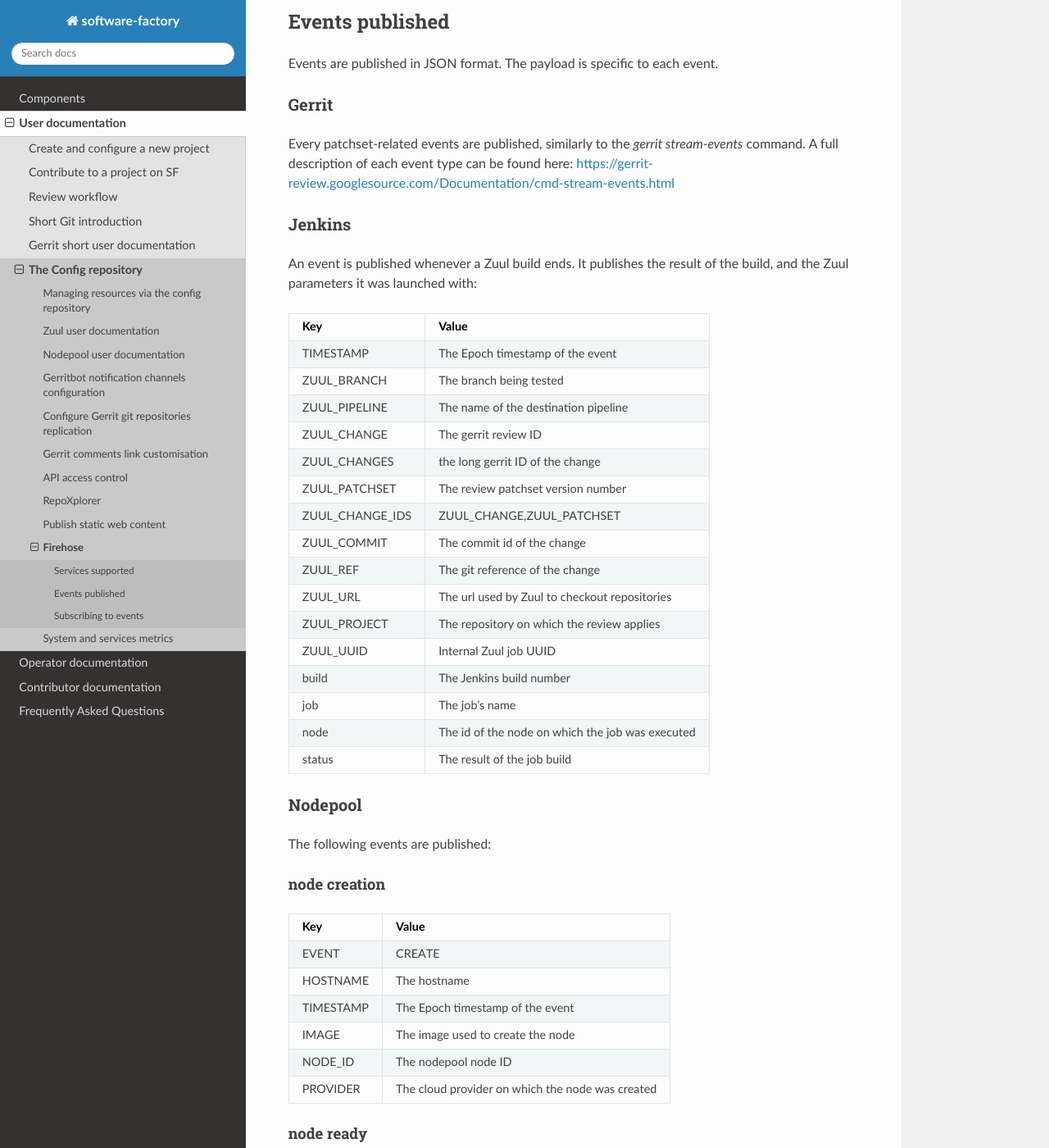
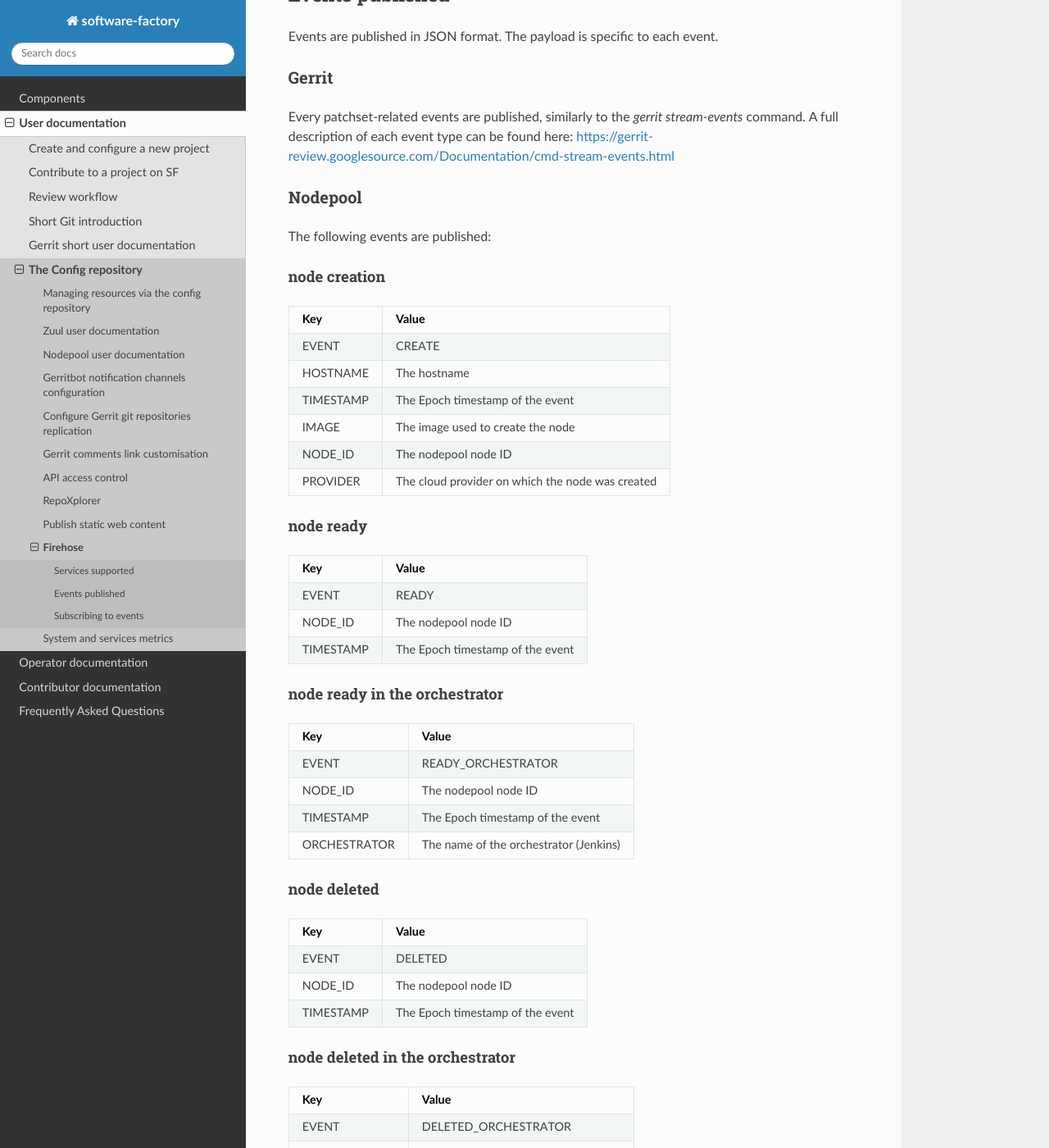
Before and after one commit to softwarefactory-project/sf-docs, a Sphinx documentation site: the page built from docs/user/firehose_user.rst, in a window 1280 px wide and 1400 px high, scrolled down 619 px. Shown: the whole window at 82% size. Built offline with Sphinx 7.4.7 and the Read the Docs theme 2.0.0, drawn with Linux system fonts in a browser that asks for light colours; some of the changed text lies outside the part shown.

Commit message:
cleanup: remove outdated part
- remove components.dot
- remove jenkins data from firehose_user

Change-Id: I47d97ade12e118a05010911fbe6e83757fb1d407

```diff
--- a/docs/user/firehose_user.rst
+++ b/docs/user/firehose_user.rst
@@ -19,14 +19,12 @@
   Service           Topic         Source
 ================= ============= ================
  Gerrit             gerrit        `germqtt`_
- Jenkins [1]_       zuul_jobs     `MQTT notification plugin`_  and "firehose-zuul" predefined publisher
  Nodepool           nodepool      `ochlero`_
  Zuul               zuul          `ochlero`_
 ================= ============= ================
 
 .. [1] For jobs managed through the config repository.
 .. _germqtt: http://git.openstack.org/cgit/openstack-infra/germqtt/
-.. _`MQTT notification plugin`: https://wiki.jenkins-ci.org/display/JENKINS/MQTT+Notification+Plugin
 .. _ochlero: https://pypi.python.org/pypi/ochlero
 
 Events published
@@ -40,33 +38,6 @@
 Every patchset-related events are published, similarly to the `gerrit stream-events`
 command. A full description of each event type can be found here:
 https://gerrit-review.googlesource.com/Documentation/cmd-stream-events.html
-
-Jenkins
-.......
-
-An event is published whenever a Zuul build ends. It publishes the result of the
-build, and the Zuul parameters it was launched with:
-
-================== ===========================================
- Key                Value
-================== ===========================================
- TIMESTAMP          The Epoch timestamp of the event
- ZUUL_BRANCH        The branch being tested
- ZUUL_PIPELINE      The name of the destination pipeline
- ZUUL_CHANGE        The gerrit review ID
- ZUUL_CHANGES       the long gerrit ID of the change
- ZUUL_PATCHSET      The review patchset version number
- ZUUL_CHANGE_IDS    ZUUL_CHANGE,ZUUL_PATCHSET
- ZUUL_COMMIT        The commit id of the change
- ZUUL_REF           The git reference of the change
- ZUUL_URL           The url used by Zuul to checkout repositories
- ZUUL_PROJECT       The repository on which the review applies
- ZUUL_UUID          Internal Zuul job UUID
- build              The Jenkins build number
- job                The job's name
- node               The id of the node on which the job was executed
- status             The result of the job build
-================== ===========================================
 
 Nodepool
 ........
```
Also changed, not shown: docs/operator/deepdive.rst (+0 -9 lines), 1 other file.
